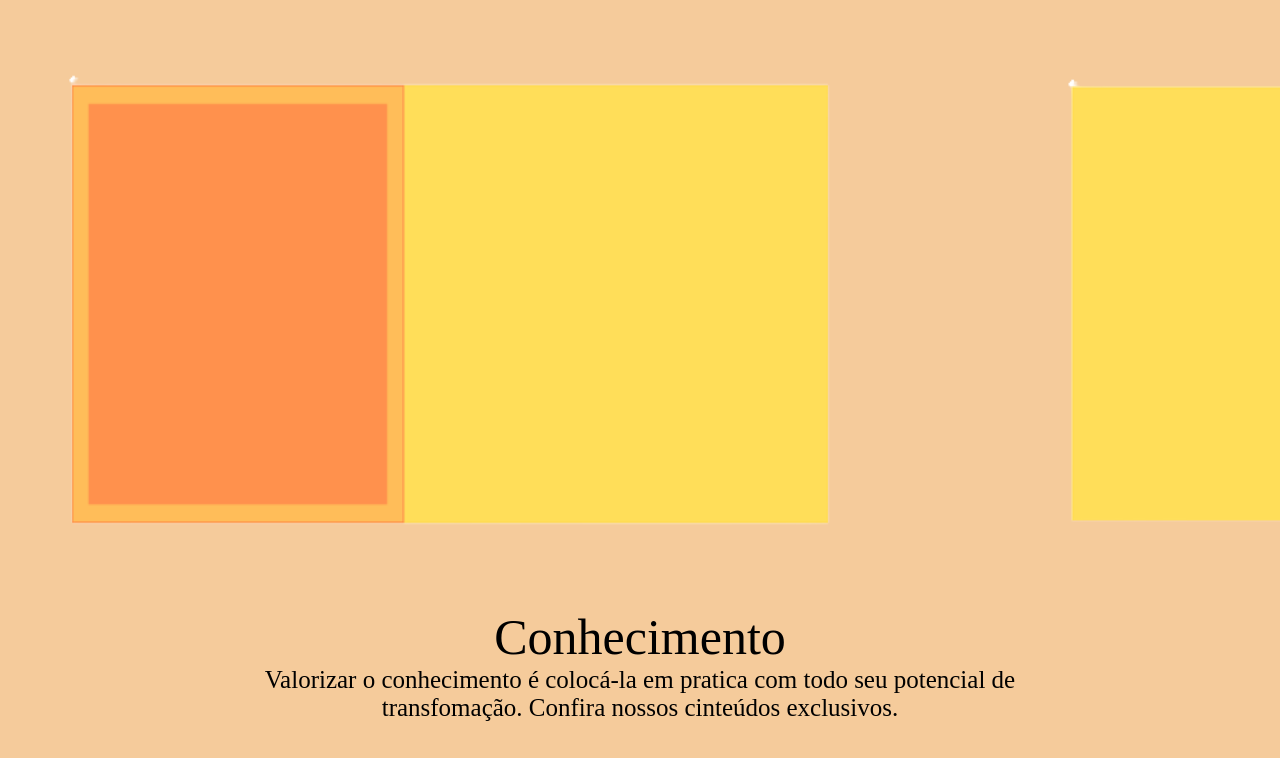
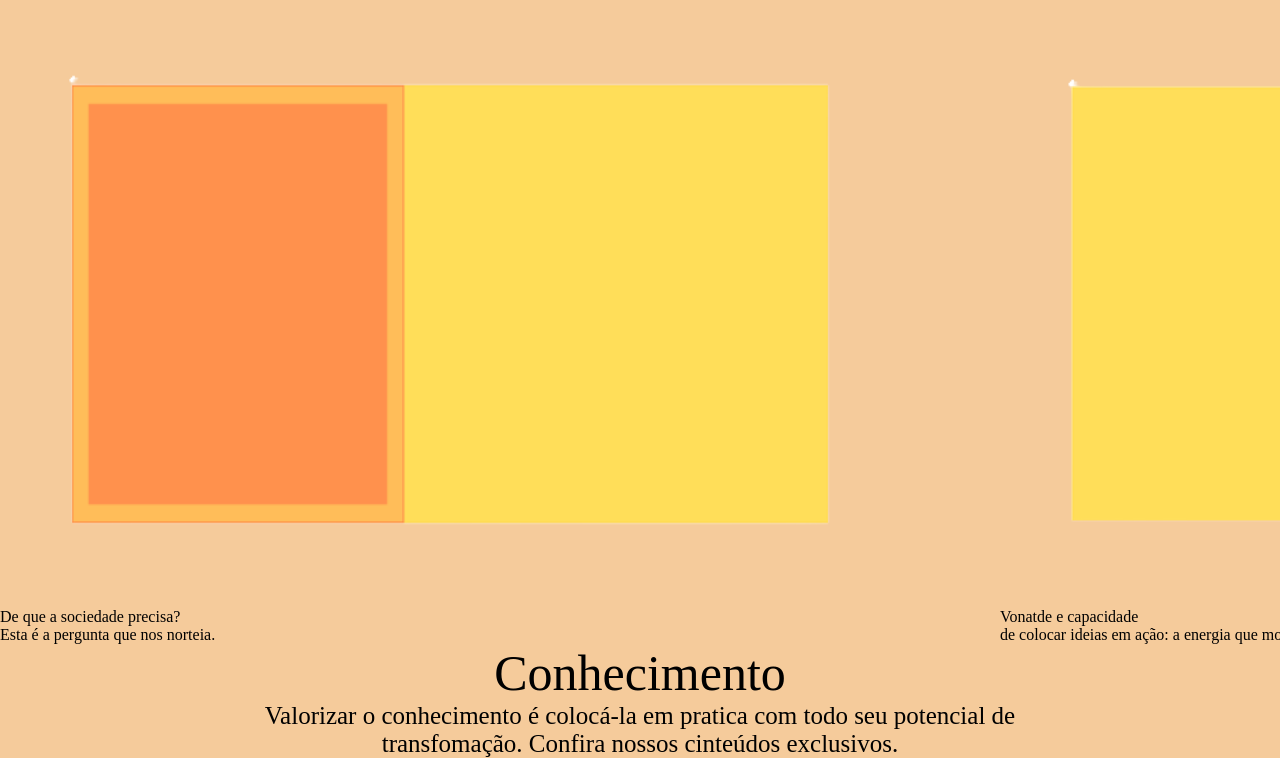
Before and after one commit to Lucasdelphino/rework, a plain HTML site: page index.html in a window 1280 px wide. Shown: the part 709-1467 px from the top of the page. Before the commit the page ends 1431 px from the top, so only its background shows below. Drawn offline with Linux system fonts and the light colour scheme.

Commit message:
Update index.html

```diff
--- a/index.html
+++ b/index.html
@@ -21,17 +21,25 @@
 
     <div class="tudo">
         <div class="pricol">
-            <img src="fundo2.png">
+            <class class="fundotu">
+                <img src="fundo2.png">
+                <class class="p">De que a sociedade precisa? <br> Esta é a pergunta que nos norteia.</class>
+            </class>
         </div>
 
         <div class="segcol">
-            <img src="fundo.png">
+            <class class="fundotu2">
+                <img src="fundo.png">
+                <class class="p2">Vonatde e capacidade <br> de colocar ideias em ação: a energia que move nossa rede.
+                </class>
+            </class>
         </div>
     </div>
 
     <div class="conhe">
         <div class="h9">Conhecimento</div>
-        <div class="h0">Valorizar o conhecimento é colocá-la em pratica com todo seu potencial de <br> transfomação. Confira nossos cinteúdos exclusivos.</div>
+        <div class="h0">Valorizar o conhecimento é colocá-la em pratica com todo seu potencial de <br> transfomação.
+            Confira nossos cinteúdos exclusivos.</div>
     </div>
 
 </body>
```
